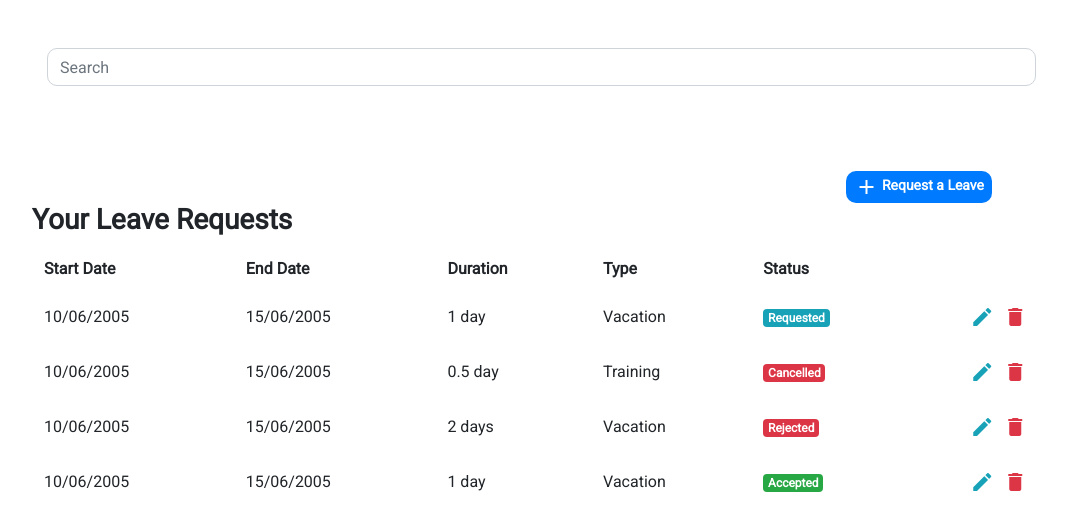
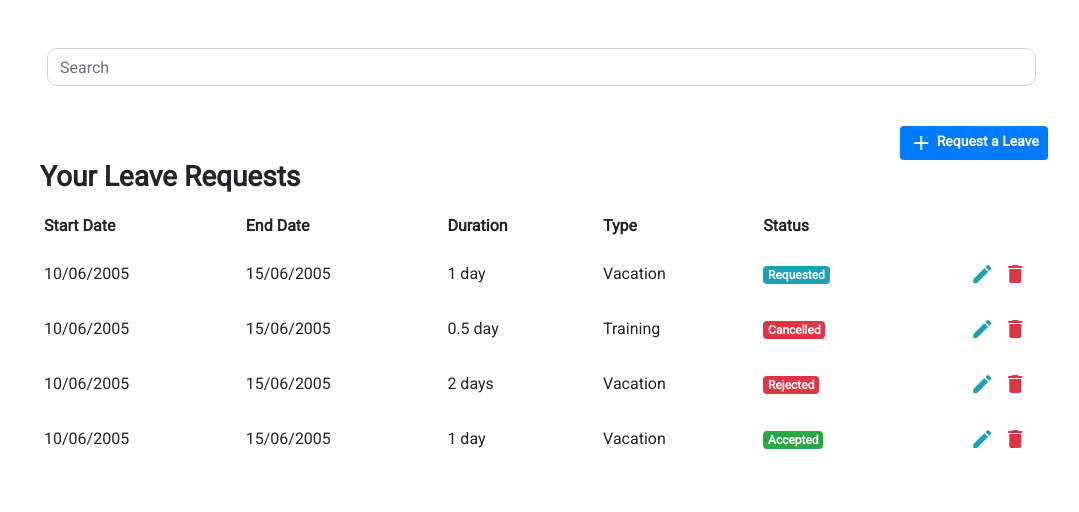
Before and after one commit to pnc-virtual-company/2020-G7-LMS, a CodeIgniter 4 app: template app/Views/your_leave/your_leave.php in a window 1280 px wide. Shown: the part 66-578 px from the top of the page, without its empty margins (53-1132 px from the left). Run offline with PHP 8.4 and a stand-in for CodeIgniter, Linux system fonts and the light colour scheme; the template is opened without the code that fills it, so the values that code supplies are empty; some libraries are stand-ins or nearby versions.

Commit message:
#10 update button input and reques leave

```diff
--- a/app/Views/your_leave/your_leave.php
+++ b/app/Views/your_leave/your_leave.php
@@ -4,19 +4,18 @@
 <div class="container">
 <div class="col-11 mt-5">
         <div class="input-group mb-3">
-            <input type="text" id="search" class="form-control" placeholder="Search">
+            <input type="text" id="search" class="form-control inputSearch" placeholder="Search">
             <div class="input-group-append"></div>
         </div><br>
     </div>
     </div>
-    <div class="col"></div>
-  <div class="text-right" style="margin-top:45px;">
-    <a href="" class="btn btn-primary btn-sm text-white font-weight-bolder " style="border:none; border-radius: 10px; margin-right:235px;" data-toggle="modal" data-target="#createRequest">
-      <i class="material-icons float-left" data-toggle="tooltip" data-placement="left">add</i>&nbsp;Request a Leave
-    </a>
-  </div>
+      <div class="text-right">
+          <a href="" class="btn btn-primary btn-sm text-white font-weight-bolder" data-toggle="modal" data-target="#createEmployee" style="margin-right:14%;">
+            <i class="material-icons float-left" data-toggle="tooltip" title="Add Employee!" data-placement="left">add</i>&nbsp;Request a Leave
+         </a>
+      </div>
   <div class="container">
-  <h3><b>Your Leave Requests</b></h3>
+  <h3 class="ml-2"><b>Your Leave Requests</b></h3>
   <table id="request" class="table table-borderless" style="width:100%">
     <thead>
       <tr>
```
